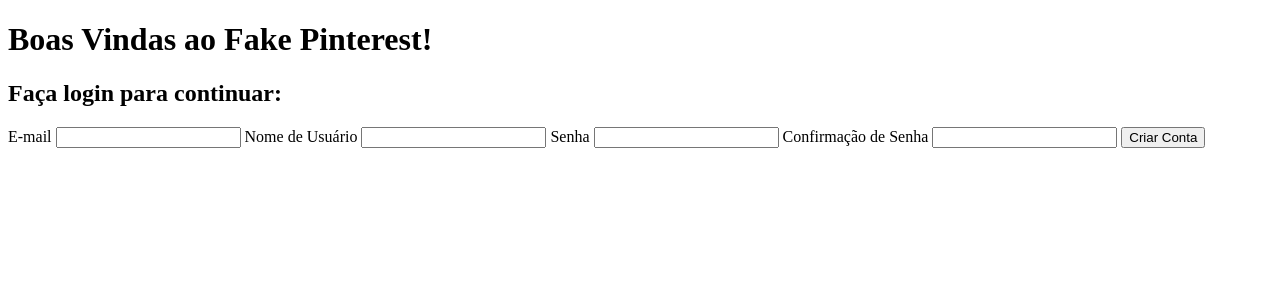
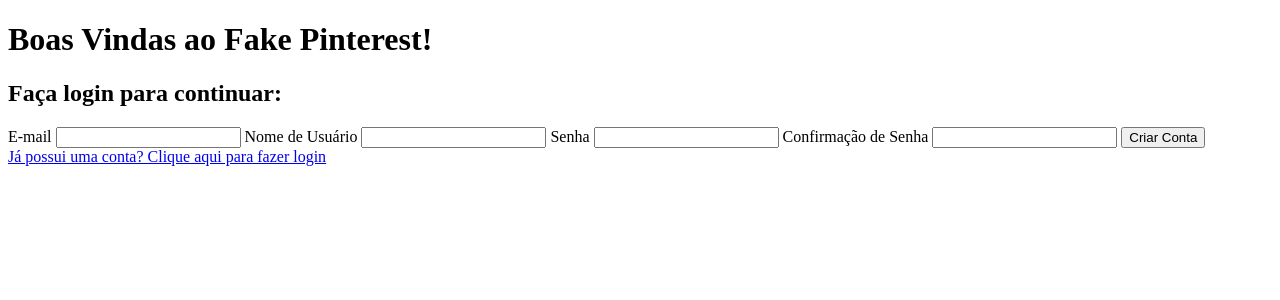
Before and after one commit to imagalhaess/fake-pinterest, a Flask app: page /criar_conta in a window 1280 px wide. Shown: the top 300 px of the page. Run offline with Flask 3, Linux system fonts and the light colour scheme; some libraries are stand-ins or nearby versions.

Commit message:
Atualização de links da homepage e cadastro

```diff
--- a/fakepinterest/templates/criar_conta.html
+++ b/fakepinterest/templates/criar_conta.html
@@ -6,4 +6,7 @@ endblock %} {% block formulario %}
   form.senha() }} {{ form.confirmacao_senha.label() }} {{
   form.confirmacao_senha() }} {{ form.botao_confirmacao() }}
 </form>
+<a href="{{ url_for('homepage.html')}}"
+  >Já possui uma conta? Clique aqui para fazer login</a
+>
 {% endblock %}
--- a/fakepinterest/templates/homepage.html
+++ b/fakepinterest/templates/homepage.html
@@ -22,6 +22,7 @@
         {{ form.senha() }}
         {{ form.botao_confirmacao() }}
     </form>
+    <a href="{{url_for('criar_conta')}}">Não tem uma conta? Clique aqui para criar uma!</a>
     {%endblock%}
   </body>
   {% endblock%}
```
